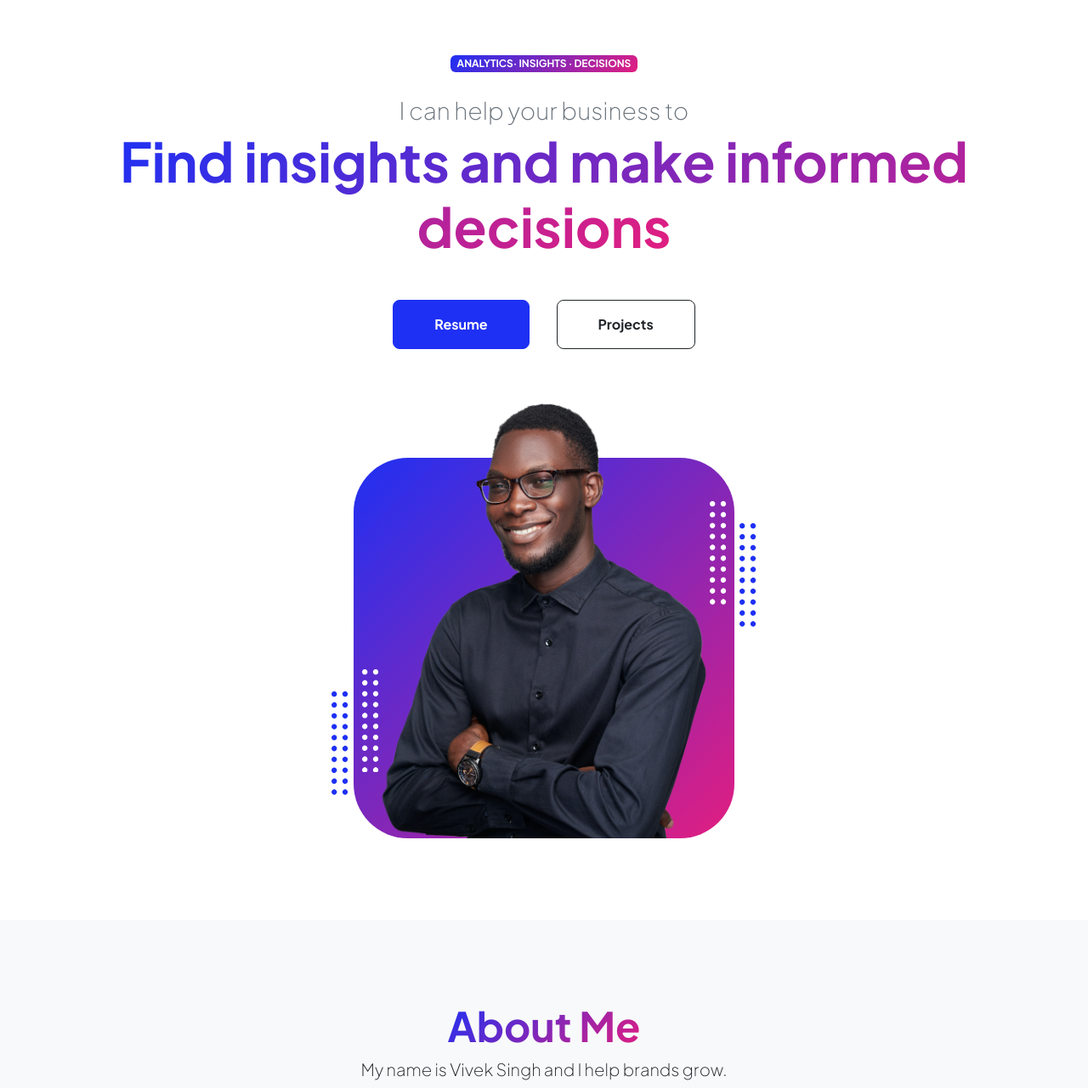
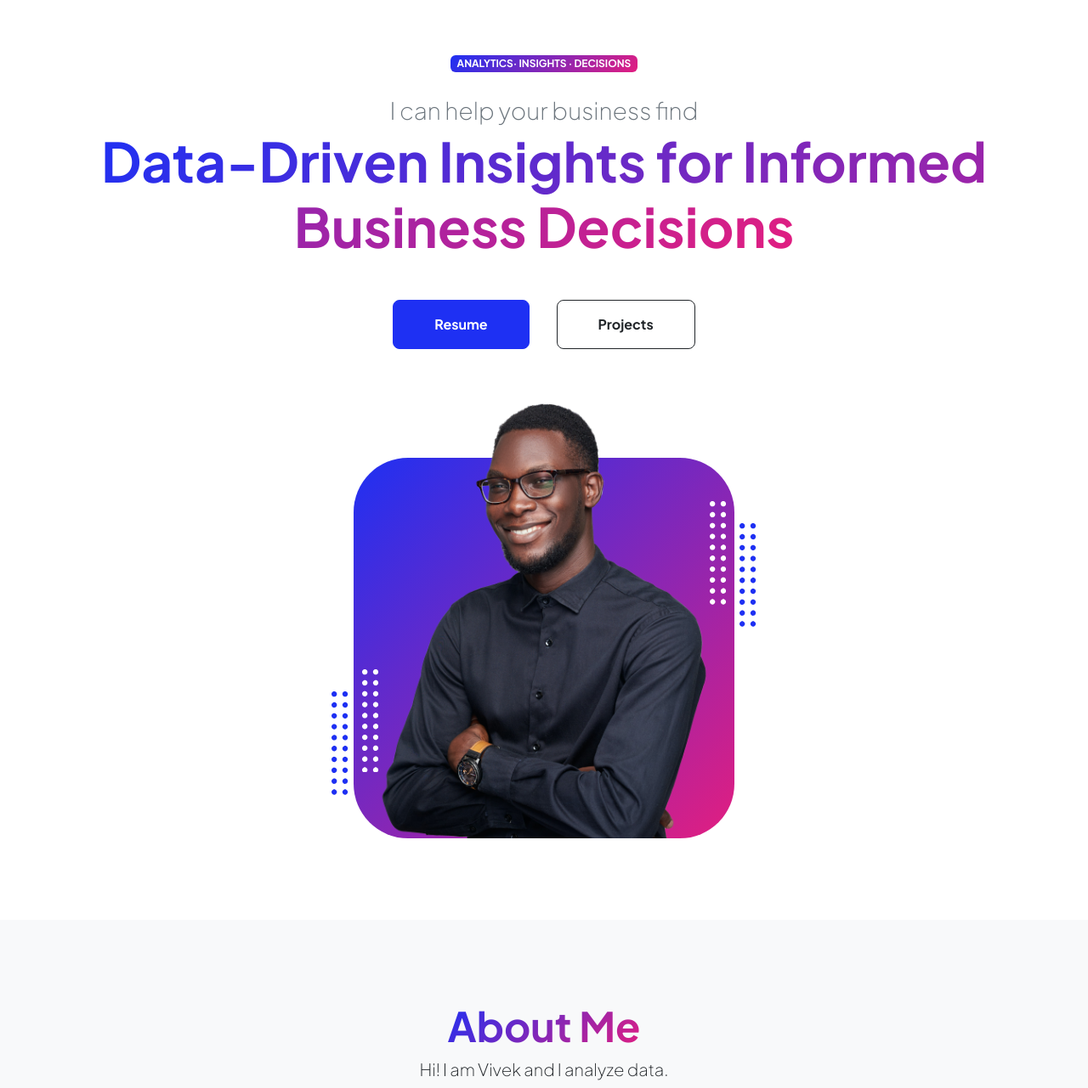
Before and after one commit to Vivek-S1n9h/Portfolio, a plain HTML site: page index.html in a window 1280 px wide. Shown: the part 59-1340 px from the top of the page at 85% size. Drawn offline with nearby package versions, Linux system fonts and the light colour scheme.

Commit message:
Update index.html
rewrite heading statement

```diff
--- a/index.html
+++ b/index.html
@@ -51,8 +51,8 @@
                                 <div class="badge bg-gradient-primary-to-secondary text-white mb-4">
                                     <div class="text-uppercase">Analytics&middot; Insights &middot; Decisions</div>
                                 </div>
-                                <div class="fs-3 fw-light text-muted">I can help your business to</div>
-                                <h1 class="display-3 fw-bolder mb-5"><span class="text-gradient d-inline">Find insights and make informed decisions</span></h1>
+                                <div class="fs-3 fw-light text-muted">I can help your business find</div>
+                                <h1 class="display-3 fw-bolder mb-5"><span class="text-gradient d-inline">Data-Driven Insights for Informed Business Decisions</span></h1>
                                 <div
                                     class="d-grid gap-3 d-sm-flex justify-content-sm-center justify-content-xxl-start mb-3">
                                     <a class="btn btn-primary btn-lg px-5 py-3 me-sm-3 fs-6 fw-bolder"
@@ -367,7 +367,7 @@
                             <div class="text-center my-5">
                                 <h2 class="display-5 fw-bolder"><span class="text-gradient d-inline">About Me</span>
                                 </h2>
-                                <p class="lead fw-light mb-4">My name is Vivek Singh and I help brands grow.</p>
+                                <p class="lead fw-light mb-4">Hi! I am Vivek and I analyze data.</p>
                                 <p class="text-muted">My experience as a Service Engineer has led me to develop skills in finding faults, outliers and patterns in troubleshooting issues.
                                     Bar and line charts have always fascinated me with their simplicity in conveying information.
                                     The utilization of effective visuals can simplify the process of understanding those patterns/outliers and making informed decisions.
```
